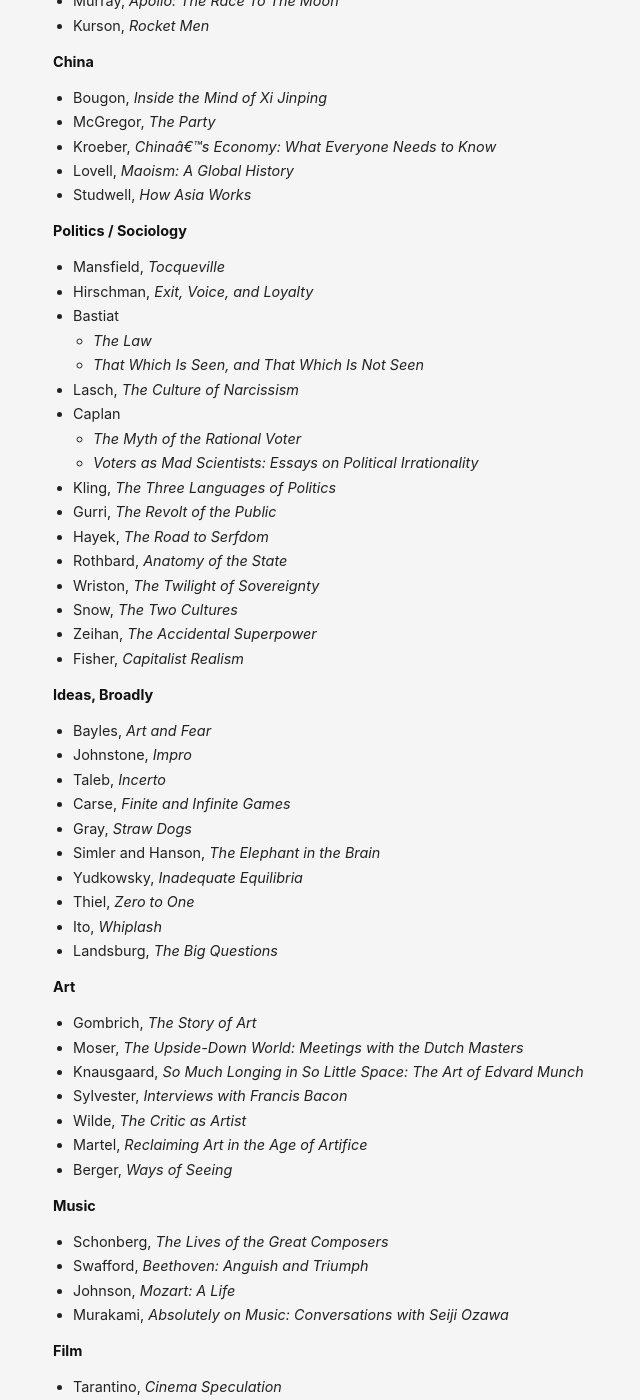
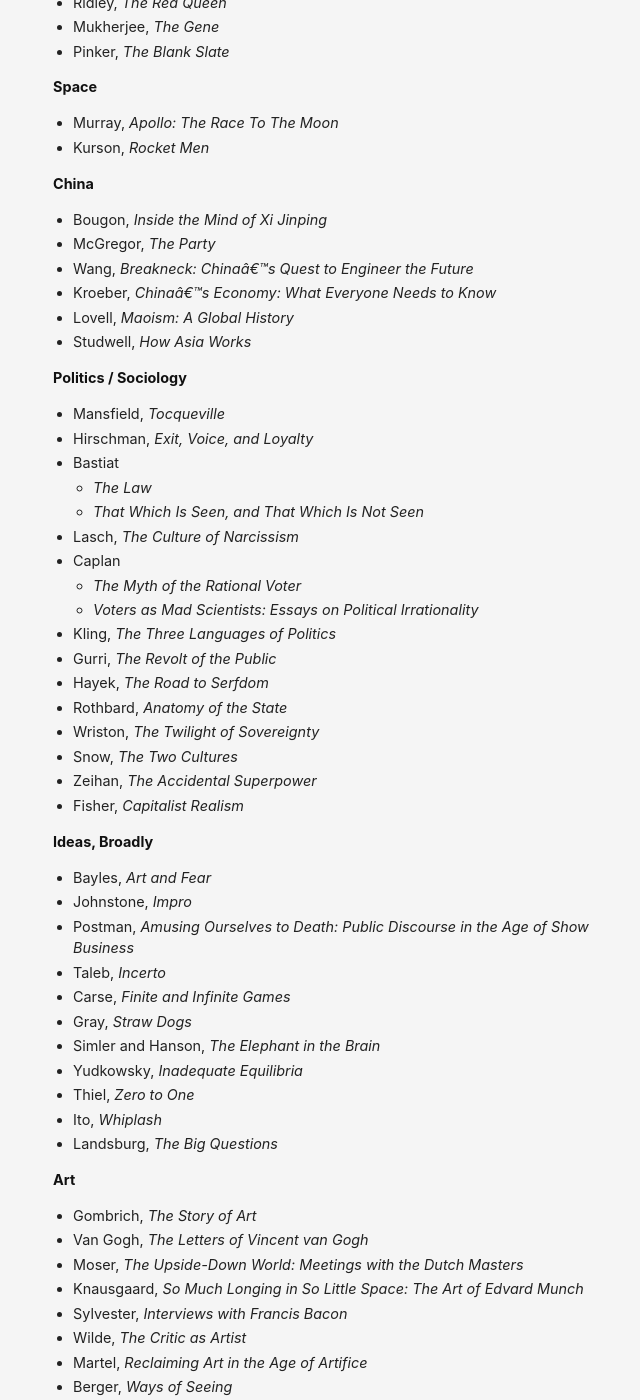
Before and after one commit to danschlz/danschulz.github.io, a Jekyll site: the page built from books.md, in a window 1280 px wide and 1400 px high, scrolled down 6662 px. Shown: the whole window, without its empty margins (307-947 px from the left). Built offline with Jekyll 4.4.1, drawn with Linux system fonts in a browser that asks for light colours; some of the changed text lies outside the part shown.

Commit message:
Update books.md

```diff
--- a/books.md
+++ b/books.md
@@ -221,6 +225,7 @@ Jump to:
 - Steinbeck, _East of Eden_
 - Balle, _On the Calculation of Volume I_
 - Kavan, _Ice_
+- Rilke, _The Notebooks of Malte Laurids Brigge_
 - Moshfegh, _My Year of Rest and Relaxation_
 - Ernaux, _The Years_
 - Lispector, _The Hour of the Star_
@@ -272,6 +277,7 @@ Jump to:
 **China** <a name="china"></a>
 - Bougon, _Inside the Mind of Xi Jinping_
 - McGregor, _The Party_
+- Wang, _Breakneck: China's Quest to Engineer the Future_
 - Kroeber, _China's Economy: What Everyone Needs to Know_
 - Lovell, _Maoism: A Global History_
 - Studwell, _How Asia Works_
@@ -298,6 +304,7 @@ Jump to:
 **Ideas, Broadly** <a name="ideas"></a>
 - Bayles, _Art and Fear_
 - Johnstone, _Impro_
+- Postman, _Amusing Ourselves to Death: Public Discourse in the Age of Show Business_
 - Taleb, _Incerto_
 - Carse, _Finite and Infinite Games_
 - Gray, _Straw Dogs_
@@ -309,6 +316,7 @@ Jump to:
 
 **Art** <a name="art"></a>
 - Gombrich, _The Story of Art_
+- Van Gogh, _The Letters of Vincent van Gogh_
 - Moser, _The Upside-Down World: Meetings with the Dutch Masters_
 - Knausgaard, _So Much Longing in So Little Space: The Art of Edvard Munch_
 - Sylvester, _Interviews with Francis Bacon_
@@ -330,6 +338,9 @@ Jump to:
 
 **Essays** <a name="essays"></a>
 - Rilke, _Letters to a Young Poet_
+- Knausgaard
+  - _In the Land of the Cyclops: Essays_
+  - _Inadvertent_
 - Hickey, _Air Guitar: Essays on Art and Democracy_
 - Wallace, _Consider the Lobster_
 - Didion, _Slouching Towards Bethlehem_
@@ -338,6 +349,7 @@ Jump to:
 - Roosevelt, _Citizenship in a Republic_
 - Baldwin, _The Fire Next Time_
 - Tanizaki, _In Praise of Shadows_
+- Lewis, _The Abolition of Man_
 
 **Investing** <a name="investing"></a>
 - Graham, _The Intelligent Investor_
```
Also changed, not shown: other parts of books.md (+5 -1 lines).
